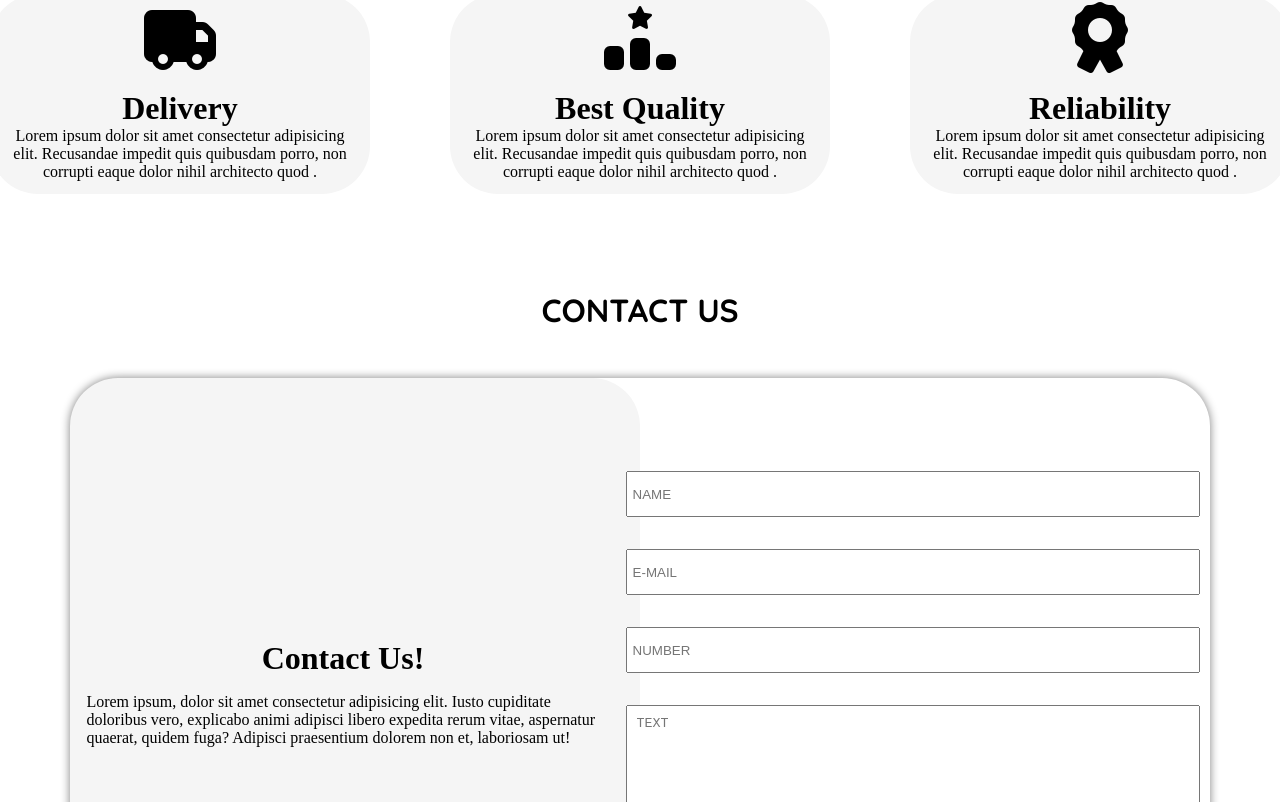
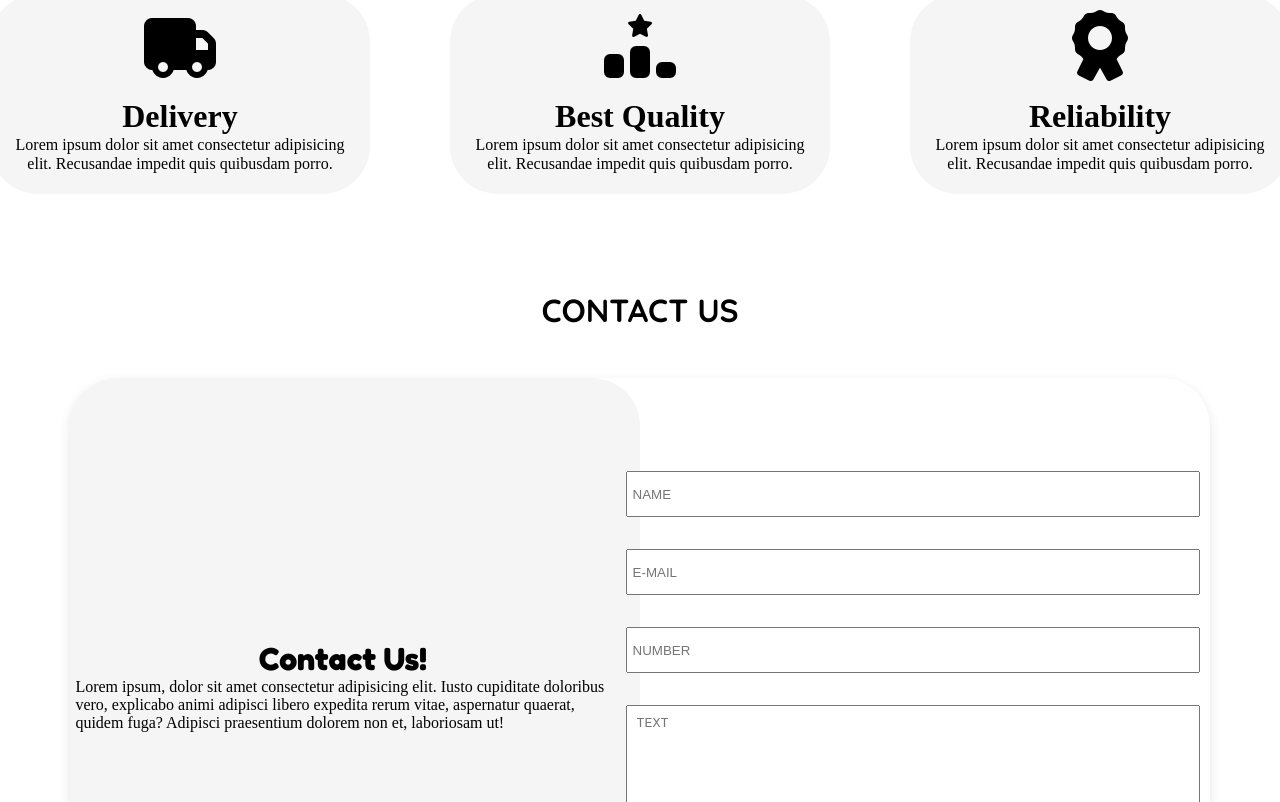
Before and after one commit to JamshidHaydarov/Solid_Site, an Angular app: page /haridor in a window 1280 px wide. Shown: the part 1518-2320 px from the top of the page. Built offline with nearby package versions, Linux system fonts and the light colour scheme.

Commit message:
Font UPD

```diff
--- a/angular.json
+++ b/angular.json
@@ -26,8 +26,7 @@
             ],
             "styles": [
               "src/styles.css",
-              "node_modules/@fortawesome/fontawesome-free/css/all.min.css",
-              "src/styles.css"
+              "node_modules/@fortawesome/fontawesome-free/css/all.min.css"
             ],
             "scripts": [],
             "server": "src/main.server.ts",
@@ -46,8 +45,8 @@
                 },
                 {
                   "type": "anyComponentStyle",
-                  "maximumWarning": "2kb",
-                  "maximumError": "4kb"
+                  "maximumWarning": "6kb",
+                  "maximumError": "8kb"
                 }
               ],
               "outputHashing": "all"
--- a/src/app/haridor/haridor.component.css
+++ b/src/app/haridor/haridor.component.css
@@ -10,8 +10,12 @@
     width: 100%;
     flex-direction: column;
     align-items: center;
+    --header-color: rgb(64, 224, 208);
+    --main-color: rgb(248, 238, 227);
+    --footer-color: rgb(34, 56, 56);
+    --price-green: #28a745;
+
 }
-
 
 
 .big-box {
@@ -36,7 +40,7 @@ nav {
     height: 3rem;
     position: sticky;
     top: 0;
-    background-color: rgb(248, 238, 227);
+    background-color: var(--main-color);
     width: 90%;
     margin-bottom: 5rem;
     z-index: 2;
@@ -190,10 +194,11 @@ div.second-div {
     position: absolute;
     right: 7px;
     top: 310px;
-    text-decoration:line-through;
+    text-decoration: line-through;
 }
+
 .sale-product-price {
-    color: #28a745;
+    color: var(--price-green);
     font-weight: 1000;
     transform: scale(1.4);
     position: absolute;
@@ -209,7 +214,7 @@ div.second-div {
 }
 
 .grid-product {
-    background-color: rgb(248, 238, 227);
+    background-color: var(--main-color);
     border-radius: 25px;
     display: flex;
     flex-direction: column;
@@ -244,7 +249,7 @@ a.second-product-details {
     padding: 5px;
     background-color: plum;
     border: 1px solid plum;
-    color: rgb(248, 238, 227);
+    color: var(--main-color);
     border-radius: 5px;
     width: 15%;
     text-align: center;
@@ -308,6 +313,10 @@ div.why-details {
     padding: 20px;
 }
 
+p.contact-us {
+    margin-left: 5px;
+}
+
 div.why-box {
     display: flex;
     justify-content: center;
@@ -324,30 +333,29 @@ div.why-box {
 div.fouth-box {
     position: relative;
     height: 77vh;
-    box-shadow: 0 0 10px grey;
+    box-shadow: 0 4px 12px rgba(0, 0, 0, 0.1);
     width: 89vw;
     border-radius: 3rem;
-    display: flex;
-    justify-content: space-between;
+    display: grid;
+    grid-template-columns: 1fr 1fr;
 }
 
 div.contact-us-details,
 div.contact-us-elements {
-    width: fit-content;
-    padding: 0;
+    width: 100%;
 }
 
 div.contact-us-details {
-    width: 100%;
-    padding: 1rem;
     display: flex;
     justify-content: center;
     align-items: center;
     flex-direction: column;
+    color: black;
 }
 
 h1.contact-us-details {
     margin: 1rem;
+
 }
 
 div.contact-us-elements {
@@ -397,13 +405,13 @@ div.right {
     border-radius: 3rem;
     left: 0;
     z-index: -1;
+    transition: .5s;
 
 }
 
-div.fouth-box:hover>div.right {
-    position: absolute;
+div.fouth-box:hover div.right {
 
-    right: 0;
+    left: 50%;
 }
 
 
@@ -429,7 +437,7 @@ div.last-div {
     color: white;
     margin: 6rem 0 2rem 0;
     padding: 2rem;
-    background-color: rgb(34, 56, 56);
+    background-color: var(--footer-color);
     width: 85vw;
 }
 
@@ -511,21 +519,59 @@ h1.welcome span {
 h1.welcome span:nth-child(1) {
     animation-delay: 1s;
 }
-h1.welcome span:nth-child(2) { animation-delay: 1.1s;
+
+h1.welcome span:nth-child(2) {
+    animation-delay: 1.1s;
 }
-h1.welcome span:nth-child(3) { animation-delay: 1.2s;
+
+h1.welcome span:nth-child(3) {
+    animation-delay: 1.2s;
 }
-h1.welcome span:nth-child(4) { animation-delay: 1.3s; }
-h1.welcome span:nth-child(5) { animation-delay: 1.4s; margin-right: 1rem;}
-h1.welcome span:nth-child(6) { animation-delay: 1.5s; }
-h1.welcome span:nth-child(7) { animation-delay: 1.6s; }
-h1.welcome span:nth-child(8) { animation-delay: 1.7s; }
-h1.welcome span:nth-child(9) { animation-delay: 1.8s; }
-h1.welcome span:nth-child(10) { animation-delay: 1.9s; }
+
+h1.welcome span:nth-child(4) {
+    animation-delay: 1.3s;
+}
+
+h1.welcome span:nth-child(5) {
+    animation-delay: 1.4s;
+    margin-right: 1rem;
+}
+
+h1.welcome span:nth-child(6) {
+    animation-delay: 1.5s;
+}
+
+h1.welcome span:nth-child(7) {
+    animation-delay: 1.6s;
+}
+
+h1.welcome span:nth-child(8) {
+    animation-delay: 1.7s;
+}
+
+h1.welcome span:nth-child(9) {
+    animation-delay: 1.8s;
+}
+
+h1.welcome span:nth-child(10) {
+    animation-delay: 1.9s;
+}
 
 
 
 @keyframes bounce {
-  0%, 100% { transform: translateY(0); }
-  50% { transform: translateY(-20px); }
+
+    0%,
+    100% {
+        transform: translateY(0);
     }
+
+    50% {
+        transform: translateY(-20px);
+        color: var(--header-color);
+    }
+}
+
+p.why-details {
+    line-height: 1.2rem;
+}
--- a/src/app/haridor/haridor.component.html
+++ b/src/app/haridor/haridor.component.html
@@ -42,7 +42,7 @@
                     quibusdam dolore tempore perspiciatis amet?</p>
             </div>
             <div class="img">
-                <img  src="assets/images/shopping-boy.png" width="500px" alt="" loading="lazy">
+                <img src="assets/images/shopping-boy.png" width="500px" alt="" loading="lazy">
                 <div class="circle"></div>
                 <img class="package first" src="assets/images/shopping-package.png" alt="" loading="lazy">
                 <img class="package second" src="assets/images/shopping-package-2.png" alt="" loading="lazy">
@@ -57,10 +57,9 @@
 
     <div class="second-div">
         @for (item of service.products; track $index) {
-        <div class="grid-product" >
+        <div class="grid-product">
             <div class="img-conteiner">
-                <img  class="product" src="{{item.photo}}" alt="" height="300px"
-                    width="300px" loading="lazy">
+                <img class="product" src="{{item.photo}}" alt="" height="300px" width="300px" loading="lazy">
 
 
             </div>
@@ -85,27 +84,27 @@
     <div class="why-box">
         <div id="why-icon"><i class="fa-solid fa-truck why-us-icons"></i></div>
         <div class="why-details">
-            <h1 why-details>Delivery</h1>
-            <p why-details>Lorem ipsum dolor sit amet consectetur adipisicing elit. Recusandae impedit quis
-                quibusdam porro, non corrupti eaque dolor nihil architecto quod .</p>
+            <h1 class="why-details">Delivery</h1>
+            <p class="why-details">Lorem ipsum dolor sit amet consectetur adipisicing elit. Recusandae impedit quis
+                quibusdam porro.</p>
 
         </div>
     </div>
     <div class="why-box">
         <div id="why-icon"><i class="fa-solid fa-ranking-star why-us-icons"></i></div>
         <div class="why-details">
-            <h1 why-details>Best Quality</h1>
-            <p why-details>Lorem ipsum dolor sit amet consectetur adipisicing elit. Recusandae impedit quis
-                quibusdam porro, non corrupti eaque dolor nihil architecto quod .</p>
+            <h1 class="why-details">Best Quality</h1>
+            <p class="why-details">Lorem ipsum dolor sit amet consectetur adipisicing elit. Recusandae impedit quis
+                quibusdam porro.</p>
 
         </div>
     </div>
     <div class="why-box">
         <div id="why-icon"><i class="fa-solid fa-award why-us-icons"></i></div>
         <div class="why-details">
-            <h1 why-details>Reliability</h1>
-            <p why-details>Lorem ipsum dolor sit amet consectetur adipisicing elit. Recusandae impedit quis
-                quibusdam porro, non corrupti eaque dolor nihil architecto quod .</p>
+            <h1 class="why-details">Reliability</h1>
+            <p class="why-details">Lorem ipsum dolor sit amet consectetur adipisicing elit. Recusandae impedit quis
+                quibusdam porro.</p>
 
         </div>
 
@@ -115,11 +114,12 @@
 </div>
 <h1 class="contact chapter" id="contact">CONTACT US</h1>
 <div class="fouth-box">
+
+    <div class="contact-us-details">
         <div class="right"></div>
 
-    <div class="contact-us-details">
-        <h1 class="contact-us-details">Contact Us!</h1>
-        <p class="contact-us-details">Lorem ipsum, dolor sit amet consectetur adipisicing elit. Iusto cupiditate
+        <h1 class="contact-us">Contact Us!</h1>
+        <p class="contact-us">Lorem ipsum, dolor sit amet consectetur adipisicing elit. Iusto cupiditate
             doloribus vero, explicabo animi adipisci libero expedita rerum vitae, aspernatur quaerat, quidem
             fuga? Adipisci praesentium dolorem non et, laboriosam ut!</p>
 
--- a/src/styles.css
+++ b/src/styles.css
@@ -31,3 +31,7 @@ p.welcome {
 h1.chapter {
     font-family: "Quicksand" !important;
 }
+
+h1.contact-us {
+    font-family: "Fredoka" !important;
+}
```
Lines whose indentation alone changed are shown as unchanged.
